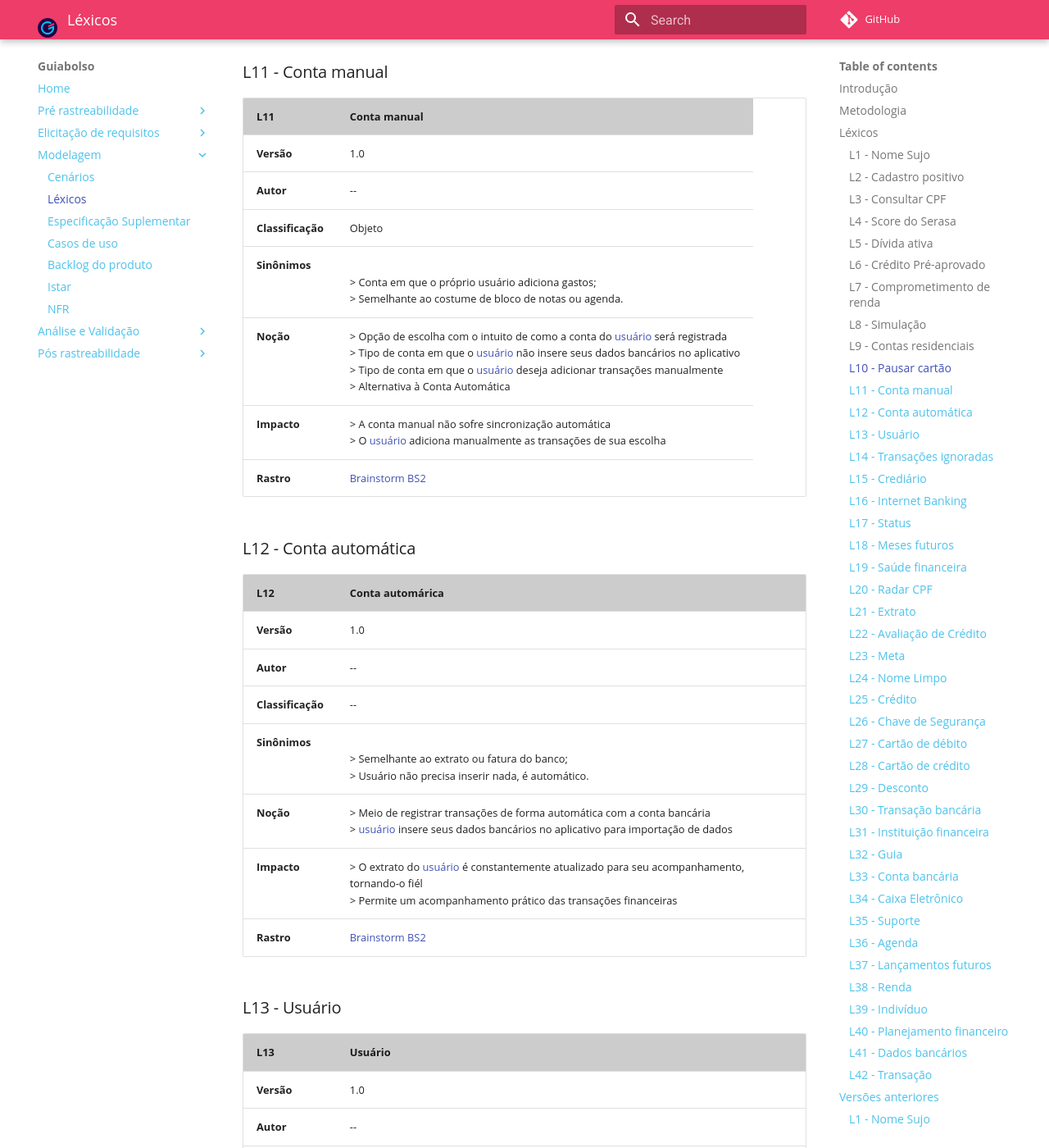
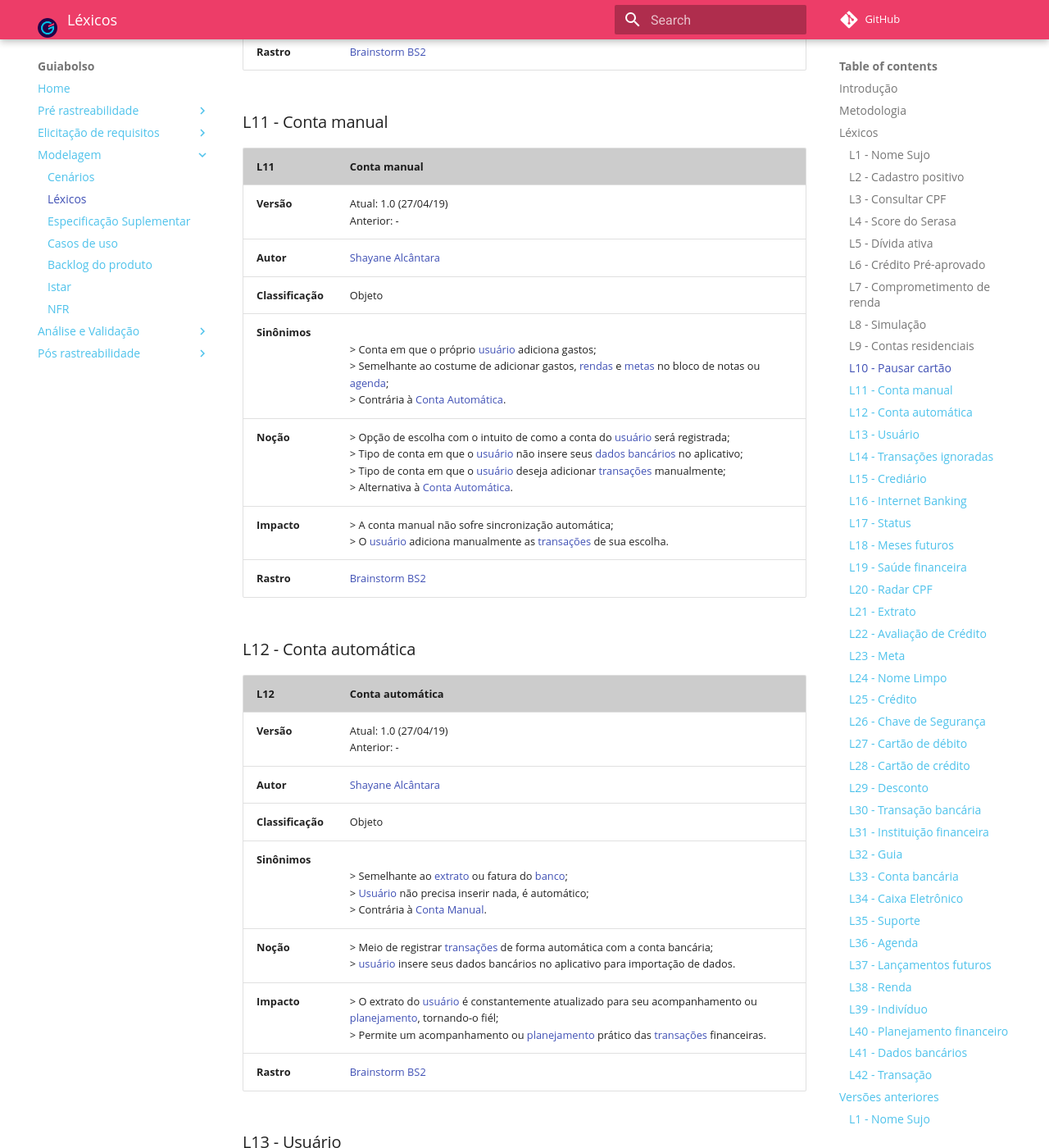
Before and after one commit to fga-disciplinas/2019.1-Guia-Bolso, an MkDocs documentation site: the page built from docs/modelagem/lexicos.md, in a window 1280 px wide and 1400 px high, scrolled down 6825 px. Shown: the whole window at 82% size. Built offline with MkDocs 1.6.1 and Material for MkDocs 9.7.7, drawn with Linux system fonts in a browser that asks for light colours; comment, search, counter and statistics services are not loaded; old or Windows-style settings are respelled for this version of MkDocs; some of the changed text lies outside the part shown.

```diff
--- a/docs/modelagem/lexicos.md
+++ b/docs/modelagem/lexicos.md
@@ -37,24 +37,24 @@ Para o levantamento inicial de palavras e termos, o grupo realizou um [Brainstor
 
 | **L2** | **Cadastro Positivo**  |
 |--|--|
-| **Versão**| Atual: 1.1 (17/06/19) <br> Anterior: [1.0](#l2-cadastro-positivo_1) |
-| **Autor**| -- |
+| **Versão**| Atual: 1.1 (17/04/19) <br> Anterior: [1.0](#l2-cadastro-positivo_1) |
+| **Autor**| [Shayane Alcântara](https://github.com/shayanealcantara) |
 |**Classificação**| Objeto |
-|**Sinônimos**| <br> > Empresas verem o usuário de forma positiva; <br> > Boa reputação no mercado.|
-| **Noção** | > Quando uma pessoa não possui dívidas; <br> > Pessoa no cadastro de "Bom pagador"; <br> > Pessoa que quer bem visto pelas instituições; <br> > Quando uma pessoa quer ser vista não só pelas dívidas no seu nome, mas pelo seus hábitos financeiros; <br> Quando uma pessoa quer que seu nome seja visto positivamente ao ser consultado por empresas. |
-| **Impacto** | > O [usuário](../lexicos/#l13-usuario) que está no cadastro positivo tem maior facilidade de fazer empréstimos <br> > O indivíduo que está no cadastro positivo tem uma maior linha de crédito <br> > O indivíduo que está no cadastro positivo consegue juros menores em certas operações bancárias |
+|**Sinônimos**| <br> > [Empresas](#l31-instituicoes-financeiras) verem o usuário de forma positiva; <br> > Boa reputação no mercado.|
+| **Noção** | > Quando uma pessoa não possui dívidas; <br> > Pessoa no cadastro de "Bom pagador"; <br> > Pessoa que quer bem visto pelas [instituições](#l31-instituicoes-financeiras); <br> > Quando uma pessoa quer ser vista não só pelas dívidas no seu nome, mas pelo seus hábitos financeiros; <br> Quando uma pessoa quer que seu nome seja visto positivamente ao ser consultado por [empresas](#l31-instituicoes-financeiras). |
+| **Impacto** | > O [usuário](#l13-usuario) que está no cadastro positivo tem maior facilidade de fazer empréstimos <br> > O indivíduo que está no cadastro positivo tem uma maior linha de crédito (#l6-credito-pre-aprovado) <br> > O indivíduo que está no cadastro positivo consegue juros menores em certas [operações bancárias](#l42-transacao). |
 | **Rastro** | [Brainstorm BS2](../../elicitacao-de-requisitos/brainstorm/#brainstorm-2-levantamento-de-palvras-chave-dentro-do-contexto-do-guiabolso) |
 
 ### L3 - Consultar CPF
 
 | **L3** | **Consultar CPF**  |
 |--|--|
-| **Versão**| 1.0 |
-| **Autor**| -- |
+| **Versão**| Atual: 1.0 (27/04/19) <br> Anterior: - |
+| **Autor**| [Shayane Alcântara](https://github.com/shayanealcantara) |
 |**Classificação**| Objeto |
-|**Sinônimos**|<br> > Verificar CPF; <br> > Verificar se o nome está sujo ou não.|
-| **Noção** | > Verificar, por intermédio do Guiabolso, o status de devedor (ou não) de um indivíduo no Boa Vista SCPC; <br> > Verificar se o [usuário](#l13-usuario) está com o [nome sujo](#l1-nome-sujo) ou o [nome limpo](#l24-nome-limpo). |
-| **Impacto** | > Ao consultar o cpf, um indivíduo com o nome sujo pode saber quais são suas dívidas; <br> > Ao consultar o cpf, um indivíduo pode saber se está no cadastro positivo; <br> > Ao consultar o cpf, um indivíduo passar a saber seu score do Serasa.|
+|**Sinônimos**|<br> > Verificar CPF; <br> > Verificar se o nome está [sujo](#l1-nome-sujo) ou [limpo(#l24-nome-limpo).|
+| **Noção** | > Verificar, por intermédio do Guiabolso, o status de devedor (ou não) de um [indivíduo](#l39-individuo) no Boa Vista SCPC; <br> > Verificar se o [usuário](#l13-usuario) está com o [nome sujo](#l1-nome-sujo) ou o [nome limpo](#l24-nome-limpo). |
+| **Impacto** | > Ao consultar o cpf, um [indivíduo](#l39-indiiduo) com o [nome sujo](#l1-nome-sujo) pode saber quais são suas dívidas; <br> > Ao consultar o cpf, um [indivíduo](#l39-individuo)] pode saber se está no [cadastro positivo](#l2-cadastro-positivo); <br> > Ao consultar o cpf, um indivíduo](#l39-individuo) passar a saber seu [score do Serasa](#l4-score-do-serasa).|
 | **Rastro** | [Brainstorm BS2](../../elicitacao-de-requisitos/brainstorm/#brainstorm-2-levantamento-de-palvras-chave-dentro-do-contexto-do-guiabolso) |
 
 ### L4 - Score do Serasa
@@ -124,12 +124,12 @@ Para o levantamento inicial de palavras e termos, o grupo realizou um [Brainstor
 
 | **L9** | **Contas residenciais**  |
 |--|--|
-| **Versão**| 1.0 |
-| **Autor**| -- |
+| **Versão**| Atual: 1.0 (27/04/19) <br> Anterior: - |
+| **Autor**| [Shayane Alcântara](https://github.com/shayanealcantara) |
 |**Classificação**| Objeto |
 |**Sinônimos**|<br> > Contas de casa; <br> Gasto de água, luz e internet.|
-| **Noção** | > Categoria pertencente ao grupo de gastos essenciais do [usuário](/#l13-usuario) do Guiabolso <br> > Categoria para registros de gastos com fins residenciais, como despesas de água, luz <br> > Tipo de categoria para o [usuário](/#l13-usuario) que deseja categorizar seus gastos para planejá-los nos meses seguintes |
-| **Impacto** | > [usuário](/#l13-usuario) registra uma conta residencial e a categoriza, de modo que ele possa visualizar seus gráficos de gastos de forma mais organizada e assim, facilitar seu planejamento <br> > A categoria de Contas Residenciais consta no planejamento de [renda](/#l28-renda) <br> > Gastos com estabelecimento que tenham nomes intuitivos podem ser relacionados à categoria de Contas Residenciais automaticamente, por exemplo: Companhia Energética de Brasília |
+| **Noção** | > Categoria pertencente ao grupo de gastos essenciais do [usuário](/#l13-usuario) do Guiabolso <br> > Categoria para registros de gastos com fins residenciais, como despesas de água, luz <br> > Tipo de categoria para o [usuário](/#l13-usuario) que deseja categorizar seus gastos para incluí-los no [planejamento](#l40-planejamento-financeiro) dos [meses futuros](#l18-meses-futuros); |
+| **Impacto** | > [Usuário](/#l13-usuario) registra uma conta residencial e a categoriza, de modo que ele possa visualizar seus gráficos de gastos de forma mais organizada e assim, facilitar seu [planejamento](#l40-planejamento-financeiro); <br> > A categoria de Contas Residenciais consta no [planejamento](#l40-planejamento-financeiro) de [renda](/#l28-renda); <br> > Gastos com estabelecimento que tenham nomes intuitivos podem ser relacionados à categoria de Contas Residenciais automaticamente, por exemplo: Companhia Energética de Brasília (CEB). |
 | **Rastro** | [Brainstorm BS2](../../elicitacao-de-requisitos/brainstorm/#brainstorm-2-levantamento-de-palvras-chave-dentro-do-contexto-do-guiabolso) |
 
 ### L10 - Pausar cartão
@@ -148,24 +148,24 @@ Para o levantamento inicial de palavras e termos, o grupo realizou um [Brainstor
 
 | **L11** | **Conta manual**  |
 |--|--|
-| **Versão**| 1.0 |
-| **Autor**| -- |
+| **Versão**| Atual: 1.0 (27/04/19) <br> Anterior: - |
+| **Autor**| [Shayane Alcântara](https://github.com/shayanealcantara) |
 |**Classificação**| Objeto |
-|**Sinônimos**| <br> > Conta em que o próprio usuário adiciona gastos; <br> > Semelhante ao costume de bloco de notas ou agenda. |
-| **Noção** | > Opção de escolha com o intuito de como a conta do [usuário](/#l13-usuario) será registrada <br> > Tipo de conta em que o [usuário](/#l13-usuario) não insere seus dados bancários no aplicativo <br> > Tipo de conta em que o [usuário](/#l13-usuario) deseja adicionar transações manualmente <br> > Alternativa à Conta Automática |
-| **Impacto** | > A conta manual não sofre sincronização automática <br> > O [usuário](/#l13-usuario) adiciona manualmente as transações de sua escolha |
+|**Sinônimos**| <br> > Conta em que o próprio [usuário](/#l13-usuario) adiciona gastos; <br> > Semelhante ao costume de adicionar gastos, [rendas](#l38-renda) e [metas](#l23-meta) no bloco de notas ou [agenda](#l36-agenda); <br> > Contrária à [Conta Automática](#l12-conta-automatica). |
+| **Noção** | > Opção de escolha com o intuito de como a conta do [usuário](/#l13-usuario) será registrada; <br> > Tipo de conta em que o [usuário](/#l13-usuario) não insere seus [dados bancários](#l39-dados-bancarios) no aplicativo; <br> > Tipo de conta em que o [usuário](/#l13-usuario) deseja adicionar [transações](#l42-transacao) manualmente; <br> > Alternativa à [Conta Automática](#l12-conta-automatica). |
+| **Impacto** | > A conta manual não sofre sincronização automática; <br> > O [usuário](/#l13-usuario) adiciona manualmente as [transações](#l42-transacao) de sua escolha. |
 | **Rastro** | [Brainstorm BS2](../../elicitacao-de-requisitos/brainstorm/#brainstorm-2-levantamento-de-palvras-chave-dentro-do-contexto-do-guiabolso) |
 
 ### L12 - Conta automática
 
-| **L12** | **Conta automárica**  |
+| **L12** | **Conta automática**  |
 |--|--|
-| **Versão**| 1.0 |
-| **Autor**| -- |
-| **Classificação**| -- |
-|**Sinônimos**| <br> > Semelhante ao extrato ou fatura do banco; <br> > Usuário não precisa inserir nada, é automático.|
-| **Noção** | > Meio de registrar transações de forma automática com a conta bancária <br> > [usuário](/#l13-usuario) insere seus dados bancários no aplicativo para importação de dados |
-| **Impacto** | > O extrato do [usuário](/#l13-usuario) é constantemente atualizado para seu acompanhamento, tornando-o fiél <br> > Permite um acompanhamento prático das transações financeiras |
+| **Versão**| Atual: 1.0 (27/04/19) <br> Anterior: - |
+| **Autor**| [Shayane Alcântara](https://github.com/shayanealcantara) |
+| **Classificação**| Objeto |
+|**Sinônimos**| <br> > Semelhante ao [extrato](#l21-extrato) ou fatura do [banco](#l31-instituicoes-financeiros); <br> > [Usuário](#l13-usuario) não precisa inserir nada, é automático; <br> > Contrária à [Conta Manual](#l11-conta-manual).|
+| **Noção** | > Meio de registrar [transações](#l42-transacao) de forma automática com a conta bancária; <br> > [usuário](#l13-usuario) insere seus dados bancários no aplicativo para importação de dados. |
+| **Impacto** | > O extrato do [usuário](/#l13-usuario) é constantemente atualizado para seu acompanhamento ou [planejamento](#l40-planejamento-financeiro), tornando-o fiél; <br> > Permite um acompanhamento ou [planejamento](#l40-planejamento-financeiro) prático das [transações](#l42-transacao) financeiras. |
 | **Rastro** | [Brainstorm BS2](../../elicitacao-de-requisitos/brainstorm/#brainstorm-2-levantamento-de-palvras-chave-dentro-do-contexto-do-guiabolso) |
 
 ### L13 - Usuário
@@ -451,23 +451,23 @@ Para o levantamento inicial de palavras e termos, o grupo realizou um [Brainstor
 
 | **L37** | **Lançamentos futuros**  |
 |--|--|
-| **Versão**| Atual: 1.0 <br> Anterior: - |
-| **Autor**| -- |
-| **Noção** | > Quando está previsto que uma pessoa irá receber alguma [renda](#l28-renda); <br> > [renda](#l28-renda) de entrada ou saída agendada com data futura;<br> > Pagamentos já realizados pela empresa ou pessoa específica que ainda não consta no seu [extrato](#l21-extrato); <br> > Quando o usuário deseja saber o andamento de alguma [renda](#l28-renda). |
-|**Sinônimos**| <br> > [Renda](#l28-renda) que irá ser retirada ou adicionada da conta do usuário no futuro.
-| **Impacto** | > O [usuário](#l13-usuario) acessa o [extrato](#l21-extrato) para visualizar os lançamentos futuros. <br> > A visualização dos lançamentos futuros permite organização e transparência para o [usuário](#l13-usuario).|
+| **Versão**| Atual: 1.0 (27/04/19) <br> Anterior: - |
+| **Autor**| [Shayane Alcântara](https://github.com/shayanealcantara) |
+| **Noção** | > Quando está previsto que um [usuário](l13-usuário) pessoa irá receber alguma [renda](#l28-renda); <br> > [Renda](#l28-renda) de entrada ou saída agendada com data futura;<br> > Pagamentos já realizados pela [empresa](#l31-instituicoes-financeiras) ou pessoa específica que ainda não está disponível para uso ou presente no seu [extrato](#l21-extrato); <br> > Quando o [usuário](l13-usuário) deseja saber o andamento de alguma [renda](#l28-renda). |
+|**Sinônimos**| <br> > [Renda](#l28-renda) que irá ser retirada ou adicionada da conta do [usuário](l13-usuário) no futuro.
+| **Impacto** | > O [usuário](#l13-usuario) acessa o [extrato](#l21-extrato) para visualizar os lançamentos futuros. <br> > A visualização dos lançamentos futuros permite organização ([planejamento](#l40-planejamento-financeiro)) e transparência para o [usuário](#l13-usuario).|
 | **Rastro** | [Brainstorm BS2](../../elicitacao-de-requisitos/brainstorm/#brainstorm-2-levantamento-de-palvras-chave-dentro-do-contexto-do-guiabolso) |
 
 ### L38 - Renda
 
 | **L38** | **Renda**  |
 |--|--|
-| **Versão**| Atual: 1.0 <br> Anterior: - |
-| **Autor**| -- |
-| **Classificação**| -- |
+| **Versão**| Atual: 1.0 (27/04/19) <br> Anterior: - |
+| **Autor**| [Shayane Alcântara](https://github.com/shayanealcantara) |
+| **Classificação**| Objeto |
 |**Sinônimos**| <br> > Ferramenta comercial para movimentar mercado financeiro; <br> > Dinheiro; <br> > Moeda; <br> > Cheque, etc.|
 | **Noção** | > Quando há a necessidade ou vontade de adquirir algo usa esta forma; <br> > Quando o [usuário](#l13-usuario) trabalha ou realiza alguma movimentação comercial, ele recebe uma gratificação; <br> > Quando o usuário faz compras no [cartão de crédito](#l28-cartao-de-credito), deve pagar com dinheiro no final das contas. |
-| **Impacto** | > O [usuário](#l13-usuario) recebe renda mensal ao realizar algum serviço comercial; <br> > A renda que o usuário deve ou ganha, aparecem no [extrato](#l21-extrato); <br> > Ao usar o Guiabolso, o [usuário](#l13-usuario) deve informar sua renda mensal para criar planejamento. [usuário](#l13-usuario).|
+| **Impacto** | > O [usuário](#l13-usuario) recebe renda mensal ao realizar algum [serviço comercial](#l42-transacao); <br> > A renda que o usuário deve ou ganha, aparecem no [extrato](#l21-extrato); <br> > Ao usar o Guiabolso, o [usuário](#l13-usuario) deve informar sua renda mensal para criar [planejamento](#l40-planejamento-financeiro).|
 | **Rastro** | [Brainstorm BS2](../../elicitacao-de-requisitos/brainstorm/#brainstorm-2-levantamento-de-palvras-chave-dentro-do-contexto-do-guiabolso)|
 
 ### L39 - Indivíduo
@@ -534,10 +534,11 @@ Para o levantamento inicial de palavras e termos, o grupo realizou um [Brainstor
 
 | **L2** | **Cadastro Positivo**  |
 |--|--|
-| **Versão**| 1.0 |
-| **Noção** | > Quando uma pessoa não possui dívidas; <br> > Pessoa no cadastro de "Bom pagador"; <br> > Pessoa que quer bem visto pelas instituições; <br> > Quando uma pessoa quer ser vista não só pelas dívidas no seu nome, mas pelo seus hábitos financeiros; <br> Quando uma pessoa quer que seu nome seja visto positivamente ao ser consultado por empresas. |
+| **Versão**| Atual: 1.0 (27/04/19) <br> Anterior: - |
+| **Autor**| [Shayane Alcântara](https://github.com/shayanealcantara) |
+| **Noção** | > Quando uma pessoa não possui dívidas ou com o [nome limpo](#l24-nome-limpo); <br> > Pessoa no cadastro de "Bom pagador"; <br> > Pessoa que quer bem visto pelas [instituições](#l31-instituicoes-financeiras); <br> > Quando uma pessoa quer ser vista não só pelas dívidas no seu nome [limpo](#l24-nome-limpo) ou [sujo](#l1-nome-sujo), mas pelo seus hábitos financeiros; <br> > Quando uma pessoa quer que seu nome [limpo](#l24-nome-limpo) ou [sujo](#l1-nome-sujo) seja visto positivamente ao ser consultado por empresas. |
 |**Sinônimos**| <br> > Empresas verem o usuário de forma positiva; <br> > Boa reputação no mercado.
-| **Impacto** | > O [usuário](../lexicos/#l13-usuario) que está no cadastro positivo tem maior facilidade de fazer empréstimos <br> > O indivíduo que está no cadastro positivo tem uma maior linha de crédito <br> > O indivíduo que está no cadastro positivo consegue juros menores em certas operações bancárias |
+| **Impacto** | > O [usuário](../lexicos/#l13-usuario) que está no cadastro positivo tem maior facilidade de fazer empréstimos; <br> > O indivíduo que está no cadastro positivo tem uma maior [linha de crédito](#l22-avaliacao-de-credito); <br> > O indivíduo que está no cadastro positivo consegue juros menores em certas [operações bancárias](#l42-transacao). |
 | **Rastro** | [Brainstorm BS2](../../elicitacao-de-requisitos/brainstorm/#brainstorm-2-levantamento-de-palvras-chave-dentro-do-contexto-do-guiabolso) |
 
 ### L4 - Score do Serasa
```
Also changed, not shown: docs/modelagem/casos_de_uso.md (+4 -0 lines), docs/modelagem/cenarios.md (+1 -1 lines).
